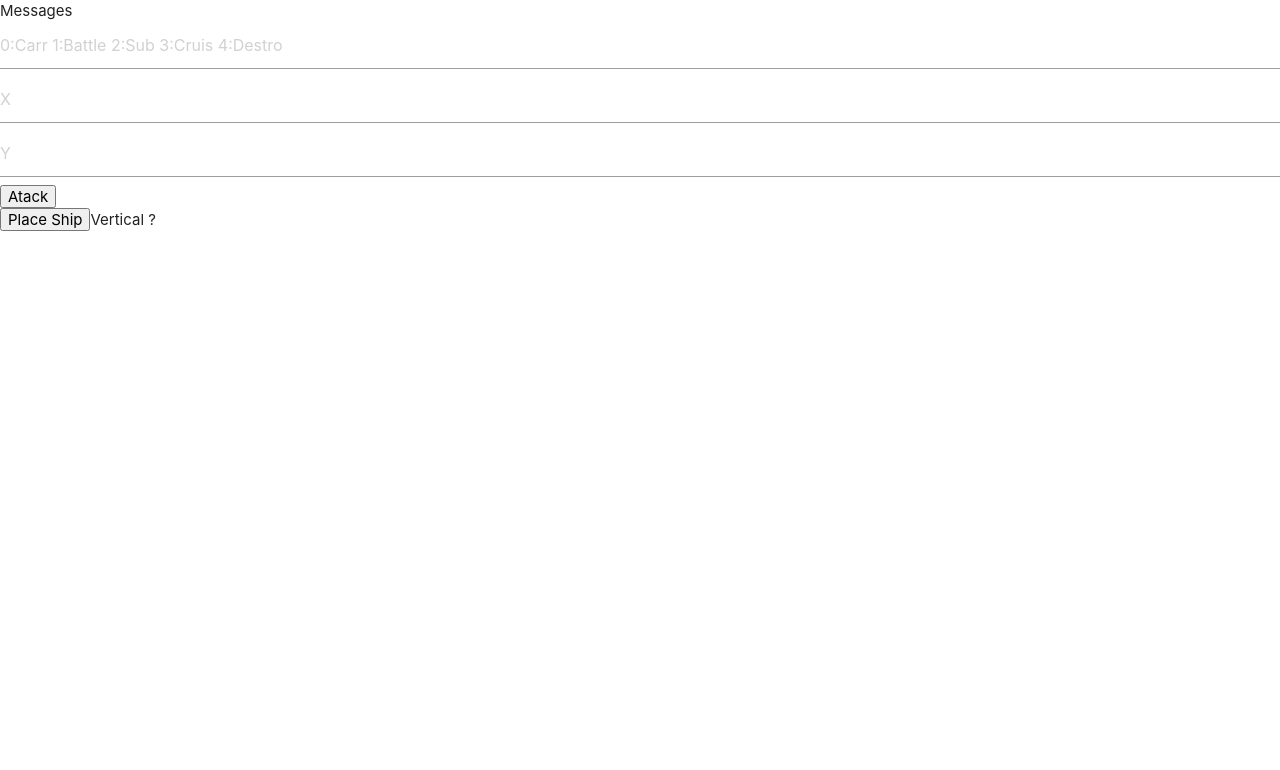
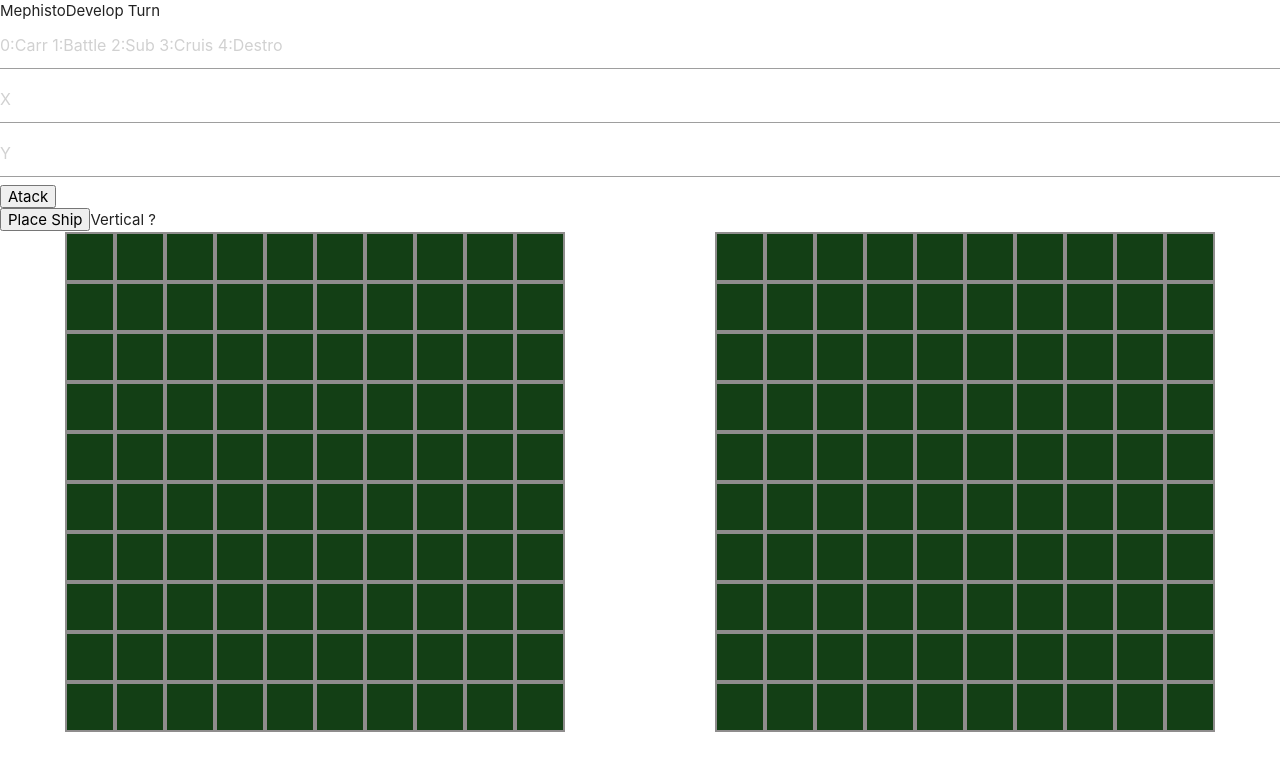
Before and after one commit to MephistoDevelop/battleship, a website built with webpack: page dist/index.html in a window 1280 px wide. Built offline with nearby package versions, Linux system fonts and the light colour scheme.

Commit message:
styling grids

```diff
--- a/src/index.js
+++ b/src/index.js
@@ -1,8 +1,8 @@
 import ship from './ships';
 import gameBoard from './GameBoard';
 import Player from './players';
-import display from './interface';
-display.render();
+import ui from './interface';
+ui.render();
 const checkBox = document.getElementById('checkbox');
 const txtbox = document.getElementById('text-action');
 const txtx = document.getElementById('text-x');
--- a/src/interface.js
+++ b/src/interface.js
@@ -2,15 +2,15 @@ const display = (() => {
   const render = () => {
     const human = document.querySelector('.human');
     const computer = document.querySelector('.computer');
-    let board;
-    for (let i = 0; i<100; i++) {
-        board += `div data-position=${i} class="box"></div>`
+    let board = '';
+    for (let i = 0; i < 100; i += 1) {
+        board += `<div data-position=${i} class="box"></div>`;
     }
     human.innerHTML = board;
     computer.innerHTML = board;
   }
 
-  return { render, }
-})
+  return { render}
+})();
 
-export { display }
+export default display;
```
Also changed, not shown: dist/index.html, dist/main.js, dist/styles.css, 1 other file.
